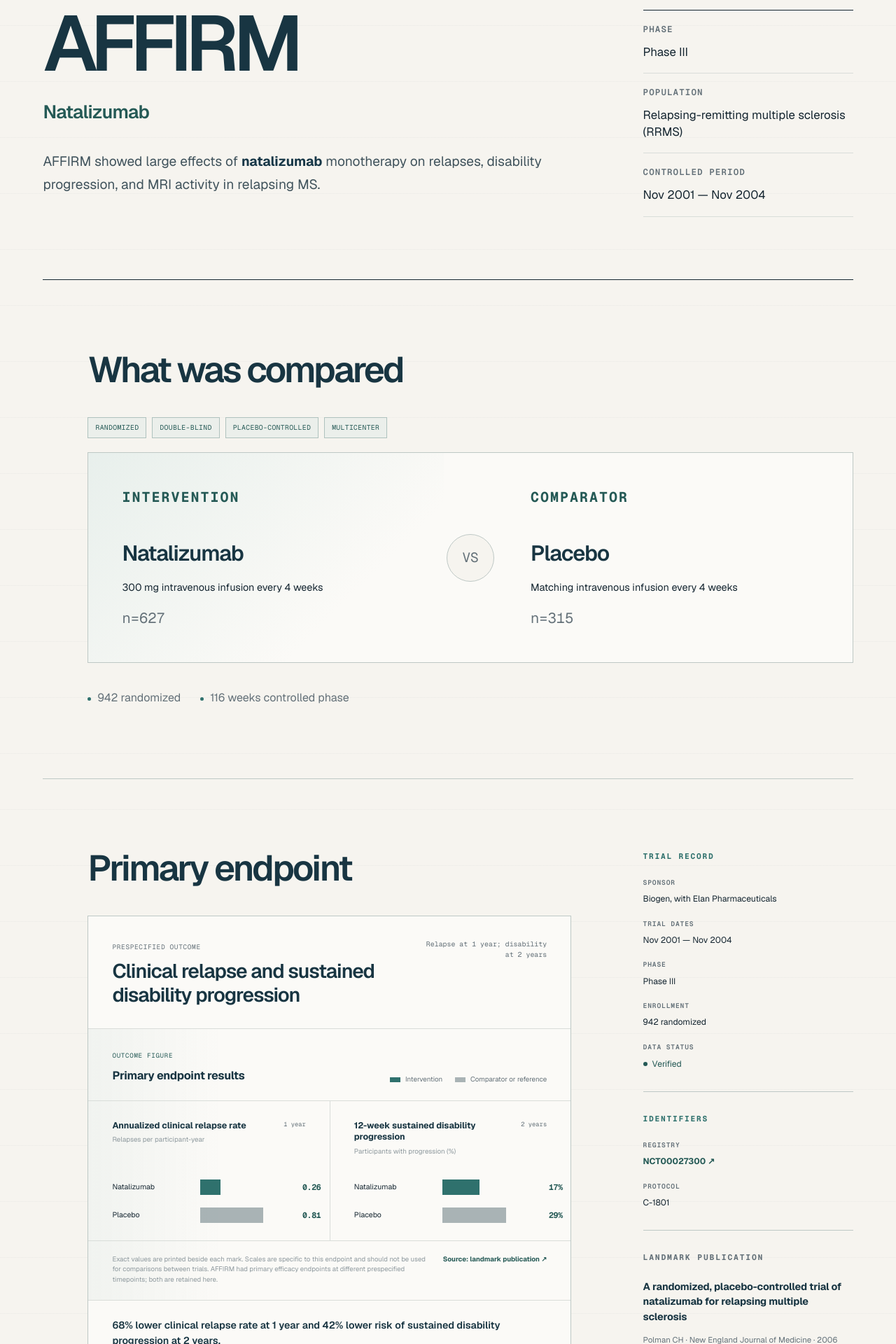
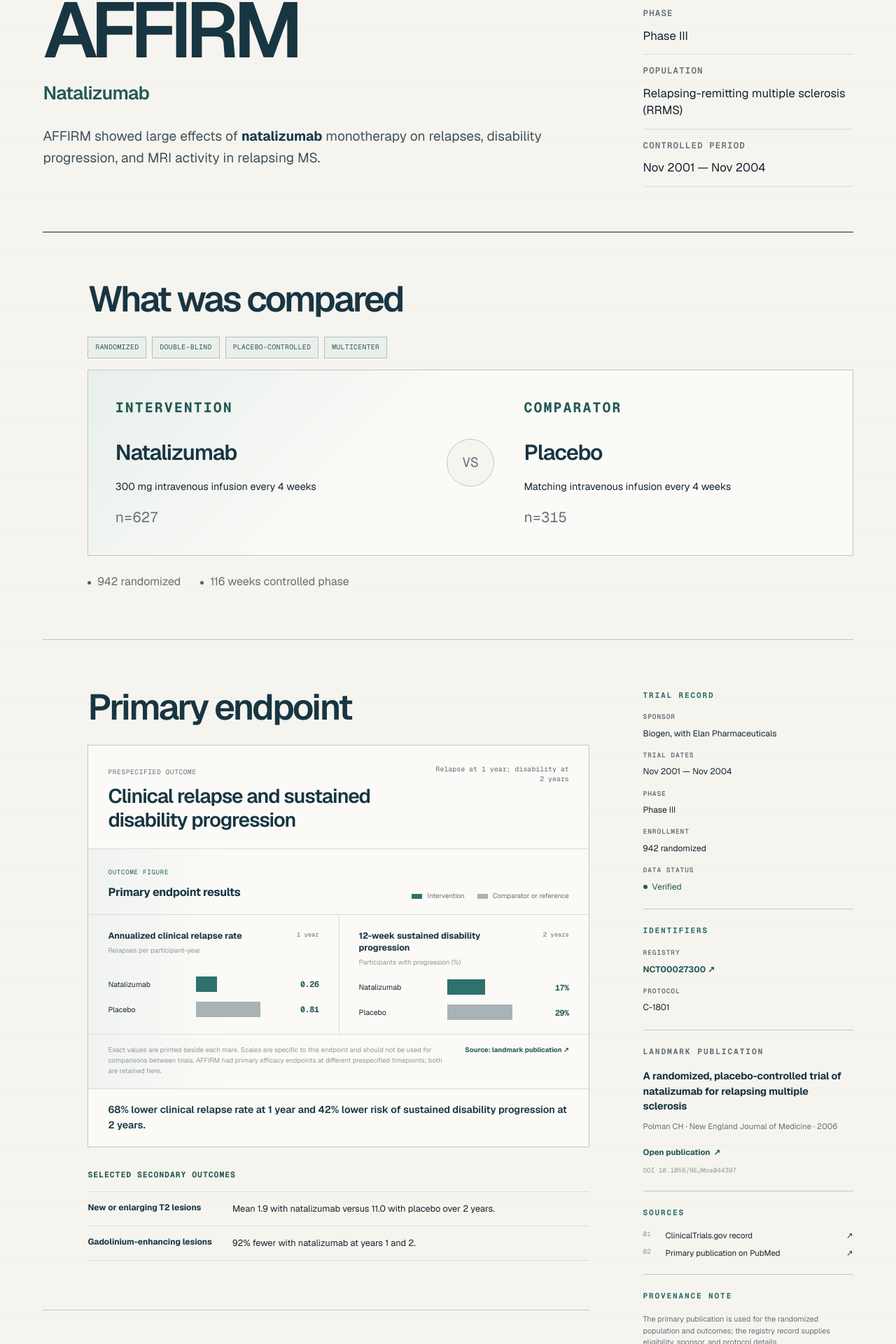
Before and after one commit to Douglas216/ms-trial-atlas, a Next.js app: page /trials/affirm in a window 1280 px wide. Shown: the part 124-2044 px from the top of the page at 70% size. Built offline with nearby package versions, Linux system fonts and the light colour scheme.

Commit message:
Compact trial profile layouts

```diff
--- a/app/globals.css
+++ b/app/globals.css
@@ -744,13 +744,13 @@ a {
 
 .profile-page {
   min-height: 100vh;
-  padding: 0 clamp(22px, 4.8vw, 76px) 72px;
+  padding: 0 clamp(22px, 4.8vw, 76px) 56px;
 }
 
 .profile-topbar {
   display: flex;
   width: min(1380px, 100%);
-  height: 74px;
+  height: 68px;
   align-items: center;
   justify-content: space-between;
   margin: 0 auto;
@@ -788,8 +788,8 @@ a {
 .profile-hero {
   display: grid;
   grid-template-columns: minmax(0, 1fr) 300px;
-  gap: clamp(48px, 8vw, 132px);
-  padding: clamp(42px, 5vw, 70px) 0 clamp(56px, 7vw, 96px);
+  gap: clamp(40px, 6vw, 96px);
+  padding: clamp(32px, 4vw, 52px) 0 clamp(42px, 5vw, 68px);
 }
 
 .profile-hero-main {
@@ -808,7 +808,7 @@ a {
 }
 
 .profile-drug {
-  margin: 30px 0 0;
+  margin: 22px 0 0;
   color: var(--accent-dark);
   font-size: clamp(1.2rem, 2.2vw, 1.65rem);
   font-weight: 520;
@@ -817,10 +817,10 @@ a {
 
 .profile-significance {
   max-width: 760px;
-  margin: 36px 0 0;
+  margin: 26px 0 0;
   color: #40535c;
   font-size: clamp(1.05rem, 1.5vw, 1.28rem);
-  line-height: 1.7;
+  line-height: 1.62;
 }
 
 .profile-significance strong {
@@ -835,7 +835,7 @@ a {
 }
 
 .hero-facts div {
-  padding: 18px 0;
+  padding: 14px 0;
   border-bottom: 1px solid var(--line);
 }
 
@@ -865,7 +865,7 @@ a {
 
 .comparison-section,
 .profile-section {
-  padding: clamp(72px, 8vw, 118px) 0;
+  padding: clamp(48px, 5.5vw, 76px) 0;
   border-bottom: 1px solid var(--line-strong);
 }
 
@@ -875,7 +875,7 @@ a {
 
 .section-heading {
   margin-left: 64px;
-  margin-bottom: 42px;
+  margin-bottom: 28px;
 }
 
 .section-heading h2 {
@@ -889,7 +889,7 @@ a {
 
 .design-tags {
   display: flex;
-  margin: 0 0 20px 64px;
+  margin: 0 0 16px 64px;
   gap: 8px;
   flex-wrap: wrap;
 }
@@ -914,8 +914,8 @@ a {
 }
 
 .trial-arm {
-  min-height: 244px;
-  padding: clamp(28px, 4vw, 48px);
+  min-height: 200px;
+  padding: clamp(28px, 3vw, 40px);
 }
 
 .trial-arm--treatment {
@@ -925,7 +925,7 @@ a {
 
 .arm-role {
   display: block;
-  margin-bottom: 42px;
+  margin-bottom: 26px;
   color: var(--accent-dark);
   font-family: var(--font-geist-mono), monospace;
   font-size: 1.25rem;
@@ -1029,7 +1029,7 @@ a {
 
 .design-summary {
   display: flex;
-  margin: 38px 0 0 64px;
+  margin: 25px 0 0 64px;
   gap: 9px 28px;
   flex-wrap: wrap;
   color: var(--muted);
@@ -1051,7 +1051,7 @@ a {
 .profile-body {
   display: grid;
   grid-template-columns: minmax(0, 1fr) 300px;
-  gap: clamp(54px, 8vw, 132px);
+  gap: clamp(42px, 6vw, 96px);
   align-items: start;
 }
 
@@ -1066,22 +1066,22 @@ a {
 .trial-record {
   position: sticky;
   top: 20px;
-  padding-top: clamp(72px, 8vw, 118px);
+  padding-top: clamp(48px, 5.5vw, 76px);
 }
 
 .record-block {
-  padding: 0 0 30px;
-  margin-bottom: 30px;
+  padding: 0 0 22px;
+  margin-bottom: 22px;
   border-bottom: 1px solid var(--line-strong);
 }
 
 .record-block > .section-label {
-  margin-bottom: 22px;
+  margin-bottom: 16px;
 }
 
 .record-block dl {
   display: grid;
-  gap: 19px;
+  gap: 15px;
   margin: 0;
 }
 
@@ -1143,7 +1143,7 @@ a {
 }
 
 .publication-record > p {
-  margin: 13px 0 19px;
+  margin: 9px 0 14px;
   color: var(--muted);
   font-size: 0.71rem;
   line-height: 1.55;
@@ -1157,7 +1157,7 @@ a {
 
 .publication-record small {
   display: block;
-  margin-top: 13px;
+  margin-top: 9px;
   color: var(--faint);
   font-family: var(--font-geist-mono), monospace;
   font-size: 0.58rem;
@@ -1167,7 +1167,7 @@ a {
 
 .source-list {
   display: grid;
-  gap: 12px;
+  gap: 9px;
   padding: 0;
   margin: 0;
   list-style: none;
@@ -1190,10 +1190,10 @@ a {
 }
 
 .provenance-note > p:not(.section-label) {
-  margin: 0 0 12px;
+  margin: 0 0 9px;
   color: var(--muted);
   font-size: 0.68rem;
-  line-height: 1.62;
+  line-height: 1.5;
 }
 
 .population-grid {
@@ -1205,8 +1205,8 @@ a {
 }
 
 .population-grid > div {
-  min-height: 125px;
-  padding: 24px;
+  min-height: 105px;
+  padding: 20px;
   border-right: 1px solid var(--line-strong);
   border-bottom: 1px solid var(--line-strong);
 }
@@ -1233,18 +1233,18 @@ a {
 }
 
 .criteria-grid > div {
-  padding: 30px 30px 30px 0;
+  padding: 24px 24px 24px 0;
 }
 
 .criteria-grid > div + div {
-  padding-left: 30px;
+  padding-left: 24px;
   border-left: 1px solid var(--line);
 }
 
 .criteria-grid h3,
 .secondary-results > h3,
 .interpretation-grid h3 {
-  margin: 0 0 22px;
+  margin: 0 0 16px;
   color: var(--accent-dark);
   font-family: var(--font-geist-mono), monospace;
   font-size: 0.72rem;
@@ -1256,7 +1256,7 @@ a {
 .criteria-grid ul,
 .safety-list {
   display: grid;
-  gap: 17px;
+  gap: 13px;
   padding: 0;
   margin: 0;
   list-style: none;
@@ -1268,7 +1268,7 @@ a {
   padding-left: 18px;
   color: var(--ink);
   font-size: 0.84rem;
-  line-height: 1.6;
+  line-height: 1.5;
 }
 
 .criteria-grid li::before,
@@ -1284,7 +1284,7 @@ a {
 
 .criteria-note,
 .safety-boundary {
-  margin: 19px 0 0 64px;
+  margin: 14px 0 0 64px;
   color: var(--faint);
   font-size: 0.68rem;
   line-height: 1.5;
@@ -1301,8 +1301,8 @@ a {
   display: flex;
   align-items: start;
   justify-content: space-between;
-  gap: 28px;
-  padding: 30px 34px;
+  gap: 24px;
+  padding: 24px 28px;
   border-bottom: 1px solid var(--line);
 }
 
@@ -1346,7 +1346,7 @@ a {
   align-items: flex-end;
   justify-content: space-between;
   gap: 24px;
-  padding: 24px 34px 22px;
+  padding: 19px 28px 18px;
   border-bottom: 1px solid var(--line);
 }
 
@@ -1402,7 +1402,7 @@ a {
 
 .outcome-panel {
   min-width: 0;
-  padding: 27px 34px 25px;
+  padding: 22px 28px 20px;
 }
 
 .outcome-panel-heading {
@@ -1410,8 +1410,8 @@ a {
   align-items: flex-start;
   justify-content: space-between;
   gap: 18px;
-  min-height: 59px;
-  margin-bottom: 26px;
+  min-height: 48px;
+  margin-bottom: 18px;
 }
 
 .outcome-panel-heading h4 {
@@ -1443,7 +1443,7 @@ a {
 .outcome-bar-plot,
 .effect-plot {
   display: grid;
-  gap: 18px;
+  gap: 14px;
 }
 
 .outcome-bar-row,
@@ -1573,7 +1573,7 @@ a {
   align-items: flex-start;
   justify-content: space-between;
   gap: 24px;
-  padding: 19px 34px 21px;
+  padding: 15px 28px 17px;
   color: var(--faint);
   border-top: 1px solid var(--line);
   font-size: 0.6rem;
@@ -1600,7 +1600,7 @@ a {
 
 .result-effect {
   margin: 0;
-  padding: 24px 34px 26px;
+  padding: 18px 28px 20px;
   color: var(--navy);
   font-size: 0.89rem;
   font-weight: 520;
@@ -1608,14 +1608,14 @@ a {
 }
 
 .secondary-results {
-  margin: 42px 0 0 64px;
+  margin: 30px 0 0 64px;
 }
 
 .secondary-results > div {
   display: grid;
   grid-template-columns: minmax(145px, 0.35fr) 1fr;
   gap: 28px;
-  padding: 19px 0;
+  padding: 14px 0;
   border-top: 1px solid var(--line);
 }
 
@@ -1639,7 +1639,7 @@ a {
 
 .safety-list {
   margin-left: 64px;
-  padding: 28px 0;
+  padding: 22px 0;
   border-top: 1px solid var(--line-strong);
   border-bottom: 1px solid var(--line-strong);
 }
@@ -1653,11 +1653,11 @@ a {
 }
 
 .interpretation-grid > div {
-  padding: 32px 32px 34px 0;
+  padding: 24px 24px 26px 0;
 }
 
 .interpretation-grid > div + div {
-  padding-left: 32px;
+  padding-left: 24px;
   border-left: 1px solid var(--line);
 }
 
@@ -1665,7 +1665,7 @@ a {
   margin: 0;
   color: var(--ink);
   font-size: 0.9rem;
-  line-height: 1.72;
+  line-height: 1.62;
 }
 
 .interpretation-grid > div:first-child p {
@@ -1673,24 +1673,24 @@ a {
   font-size: clamp(1.15rem, 1.8vw, 1.5rem);
   font-weight: 470;
   letter-spacing: -0.025em;
-  line-height: 1.55;
+  line-height: 1.45;
 }
 
 .profile-pagination {
   display: grid;
   grid-template-columns: repeat(2, minmax(0, 1fr));
   gap: 1px;
-  margin-top: 72px;
+  margin-top: 52px;
   background: var(--line-strong);
   border: 1px solid var(--line-strong);
 }
 
 .profile-pagination > a {
   display: flex;
-  min-height: 142px;
+  min-height: 112px;
   flex-direction: column;
   justify-content: space-between;
-  padding: 26px 30px;
+  padding: 22px 26px;
   background: var(--paper-raised);
   text-decoration: none;
   transition: background-color 160ms ease;
@@ -1758,7 +1758,7 @@ a {
 @media (max-width: 860px) {
   .profile-hero {
     grid-template-columns: 1fr;
-    gap: 52px;
+    gap: 36px;
   }
 
   .hero-facts {
@@ -1787,7 +1787,7 @@ a {
     display: grid;
     grid-template-columns: repeat(2, minmax(0, 1fr));
     gap: 0 36px;
-    padding-top: 72px;
+    padding-top: 48px;
     border-bottom: 1px solid var(--line-strong);
   }
 }
@@ -1870,7 +1870,7 @@ a {
   }
 
   .profile-hero {
-    padding: 36px 0 52px;
+    padding: 30px 0 40px;
   }
 
   .profile-hero h1 {
@@ -1878,7 +1878,7 @@ a {
   }
 
   .profile-significance {
-    margin-top: 28px;
+    margin-top: 22px;
   }
 
   .hero-facts {
@@ -1892,12 +1892,12 @@ a {
 
   .comparison-section,
   .profile-section {
-    padding: 64px 0;
+    padding: 48px 0;
   }
 
   .section-heading {
     margin-left: 44px;
-    margin-bottom: 32px;
+    margin-bottom: 24px;
   }
 
   .design-tags,
@@ -1921,15 +1921,15 @@ a {
 
   .trial-arm {
     min-height: 0;
-    padding: 30px;
+    padding: 24px;
   }
 
   .arm-role {
-    margin-bottom: 26px;
+    margin-bottom: 20px;
   }
 
   .comparison-versus {
-    min-height: 62px;
+    min-height: 52px;
     border-top: 1px solid var(--line);
     border-right: 0;
     border-bottom: 1px solid var(--line);
@@ -1955,7 +1955,7 @@ a {
   .criteria-grid > div + div,
   .interpretation-grid > div,
   .interpretation-grid > div + div {
-    padding: 28px 0;
+    padding: 22px 0;
     border-left: 0;
   }
 
@@ -1968,7 +1968,7 @@ a {
     align-items: flex-start;
     flex-direction: column;
     gap: 12px;
-    padding: 26px;
+    padding: 22px;
   }
 
   .primary-result-heading > p {
```
Also changed, not shown: 1 other file (tests, documents, lock files or other folders).
